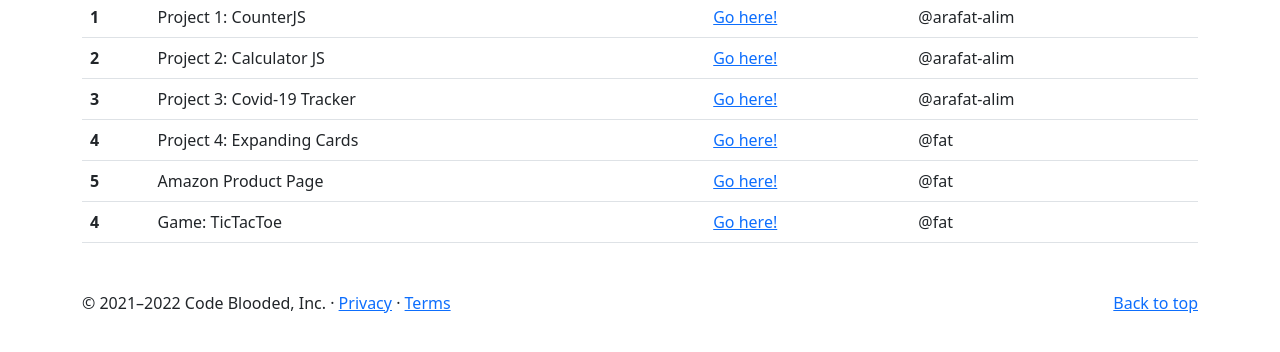
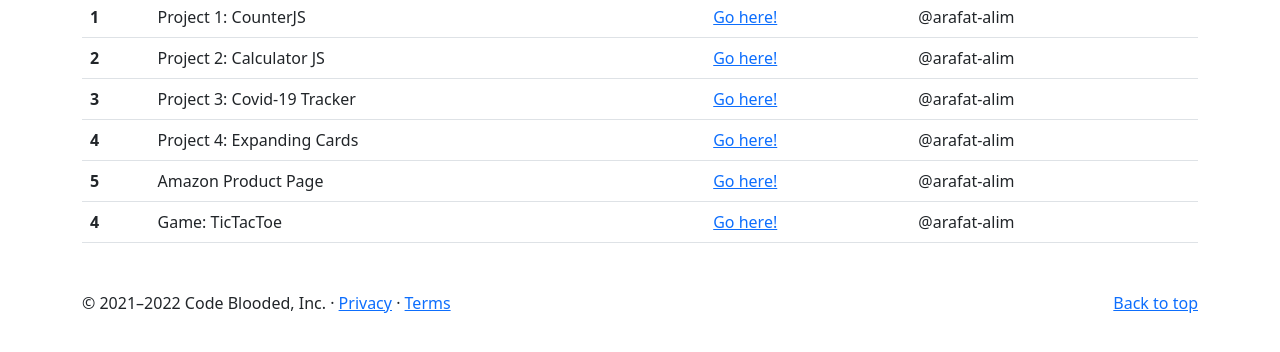
Before and after one commit to Arafat-alim/JavaScriptProjects, a plain HTML site: page index.html in a window 1280 px wide. Shown: the part 212-564 px from the top of the page. Drawn offline with nearby package versions, Linux system fonts and the light colour scheme.

Commit message:
Fixed handler Name

```diff
--- a/index.html
+++ b/index.html
@@ -147,7 +147,7 @@
                 >Go here!</a
               >
             </td>
-            <td>@fat</td>
+            <td>@arafat-alim</td>
           </tr>
           <tr>
             <th scope="row">5</th>
@@ -159,7 +159,7 @@
                 >Go here!</a
               >
             </td>
-            <td>@fat</td>
+            <td>@arafat-alim</td>
           </tr>
           <tr>
             <th scope="row">4</th>
@@ -169,7 +169,7 @@
                 >Go here!</a
               >
             </td>
-            <td>@fat</td>
+            <td>@arafat-alim</td>
           </tr>
           <!-- <tr>
             <th scope="row">3</th>
```
